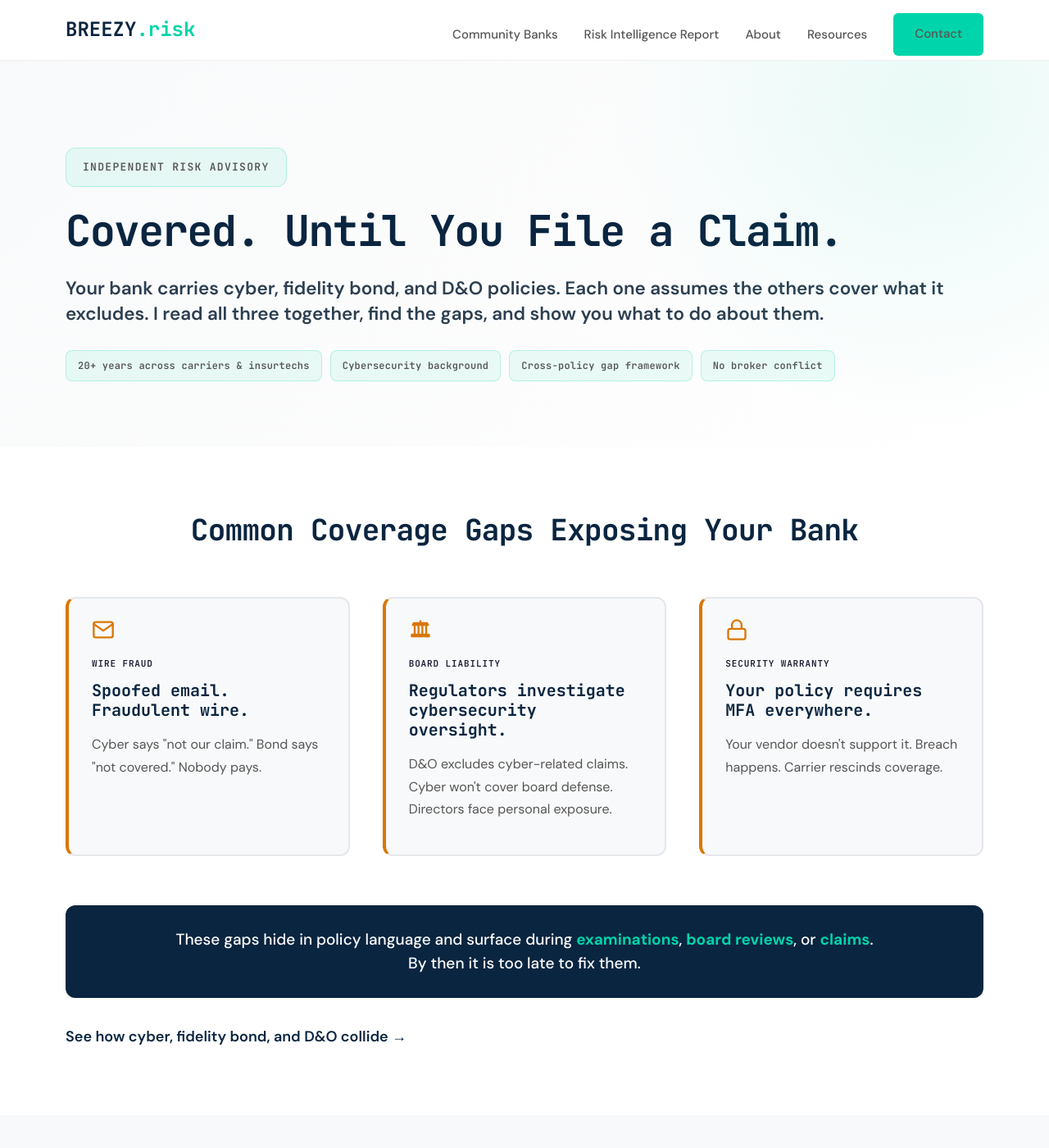
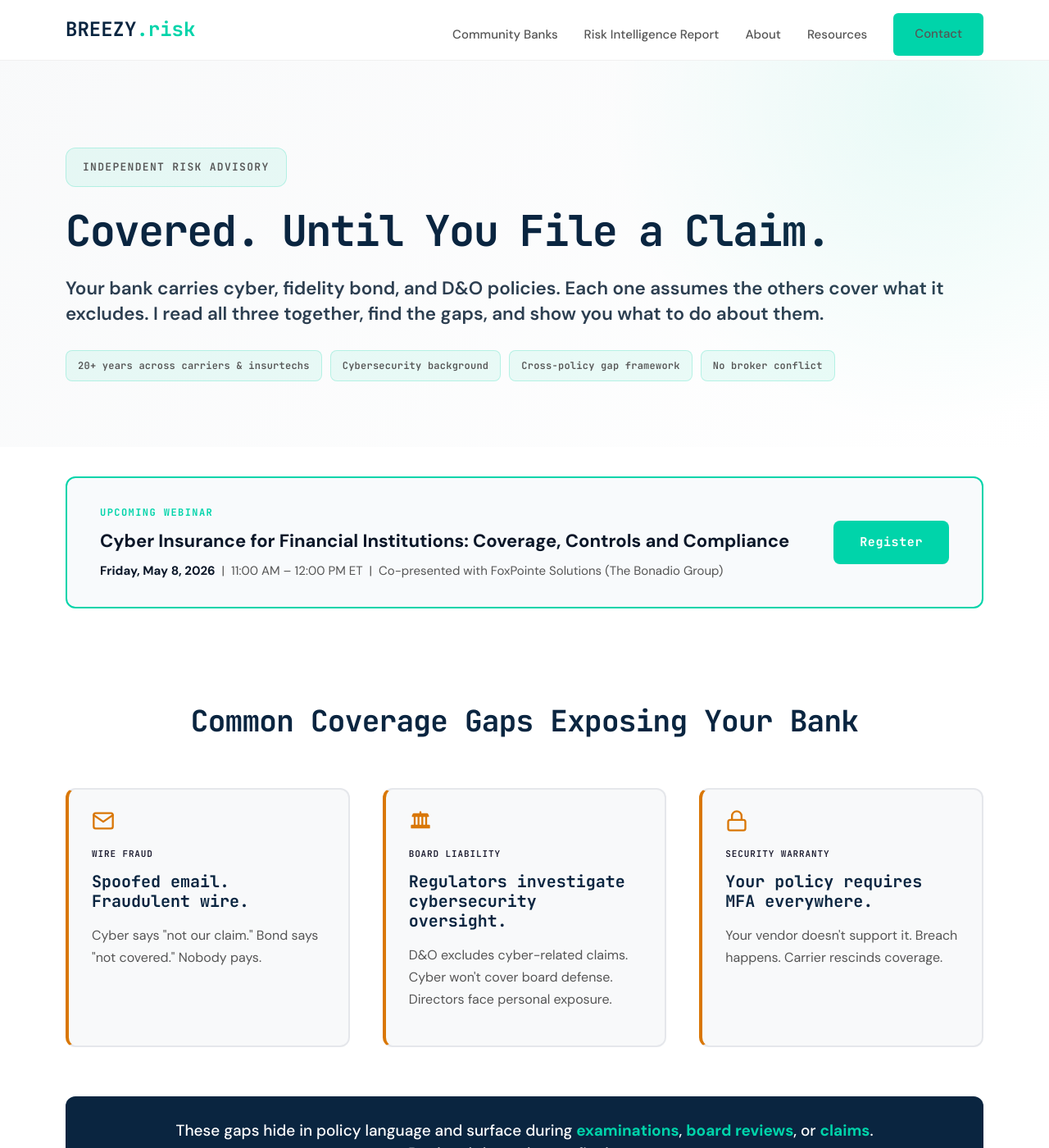
Before and after one commit to joeproe1/breezyins.com, a Jekyll site: the page built from index.html, in a window 1280 px wide and 1400 px high. Shown: the whole window at 82% size. Built offline with Jekyll 4.4.1, drawn with Linux system fonts in a browser that asks for light colours.

Commit message:
Add webinar banner to homepage + fix h1 letter-spacing
Webinar banner: May 8 FoxPointe/Bonadio event, teal border card,
links to Bonadio registration page. Marked for removal after May 8.
h1: replaced negative letter-spacing with word-spacing to fix
crooked 'm' rendering in JetBrains Mono at large sizes.

Co-Authored-By: Claude Opus 4.6 <noreply@anthropic.com>

```diff
--- a/_sass/_base.scss
+++ b/_sass/_base.scss
@@ -75,7 +75,7 @@ h1, h2, h3, h4, h5, h6 {
     line-height: 1.2;
 }
 
-h1 { font-size: 48px; margin-bottom: 24px; letter-spacing: -0.03em; }
+h1 { font-size: 48px; margin-bottom: 24px; letter-spacing: 0; word-spacing: -0.06em; }
 h2 { font-size: 36px; margin-bottom: 20px; letter-spacing: -0.02em; }
 h3 { font-size: 24px; margin-bottom: 16px; }
 h4 { font-size: 20px; margin-bottom: 12px; }
--- a/index.html
+++ b/index.html
@@ -55,6 +55,105 @@ description: "I don't sell insurance. I audit it. Independent Risk Intelligence
     </div>
   </div>
 </section>
+
+<!-- WEBINAR BANNER - REMOVE AFTER MAY 8 2026 -->
+<section class="webinar-banner" id="webinar-banner">
+  <style>
+    .webinar-banner {
+      padding: 36px 0;
+      position: relative;
+    }
+    .webinar-banner .wb-inner {
+      max-width: 1120px;
+      margin: 0 auto;
+      padding: 32px 40px;
+      background: #f8fafc;
+      border: 2px solid #00D4AA;
+      border-radius: 12px;
+      display: flex;
+      align-items: center;
+      justify-content: space-between;
+      gap: 32px;
+    }
+    .webinar-banner .wb-content {
+      flex: 1;
+    }
+    .webinar-banner .wb-eyebrow {
+      font-family: 'JetBrains Mono', monospace;
+      font-size: 12px;
+      font-weight: 700;
+      letter-spacing: 0.12em;
+      text-transform: uppercase;
+      color: #00D4AA;
+      margin: 0 0 10px;
+    }
+    .webinar-banner .wb-title {
+      font-family: 'DM Sans', sans-serif;
+      font-size: 22px;
+      font-weight: 700;
+      color: #0a1628;
+      line-height: 1.35;
+      margin: 0 0 10px;
+    }
+    .webinar-banner .wb-details {
+      font-family: 'DM Sans', sans-serif;
+      font-size: 15px;
+      color: #555;
+      margin: 0;
+      line-height: 1.5;
+    }
+    .webinar-banner .wb-details strong {
+      color: #0a1628;
+    }
+    .webinar-banner .wb-cta {
+      flex-shrink: 0;
+    }
+    .webinar-banner .wb-cta a {
+      display: inline-block;
+      font-family: 'JetBrains Mono', monospace;
+      font-size: 15px;
+      font-weight: 700;
+      letter-spacing: 0.04em;
+      color: #ffffff;
+      background: #00D4AA;
+      padding: 14px 32px;
+      border-radius: 8px;
+      text-decoration: none;
+      transition: background 0.2s ease;
+    }
+    .webinar-banner .wb-cta a:hover {
+      background: #00b894;
+    }
+    @media (max-width: 768px) {
+      .webinar-banner {
+        padding: 24px 16px;
+      }
+      .webinar-banner .wb-inner {
+        flex-direction: column;
+        text-align: center;
+        gap: 20px;
+        padding: 28px 24px;
+      }
+      .webinar-banner .wb-title {
+        font-size: 19px;
+      }
+      .webinar-banner .wb-details {
+        font-size: 14px;
+      }
+    }
+  </style>
+  <div class="wb-inner">
+    <div class="wb-content">
+      <p class="wb-eyebrow">Upcoming Webinar</p>
+      <p class="wb-title">Cyber Insurance for Financial Institutions: Coverage, Controls and Compliance</p>
+      <p class="wb-details"><strong>Friday, May 8, 2026</strong> &nbsp;|&nbsp; 11:00 AM &ndash; 12:00 PM ET &nbsp;|&nbsp; Co-presented with FoxPointe Solutions (The Bonadio Group)</p>
+    </div>
+    <div class="wb-cta">
+      <a href="https://www.bonadio.com/event/cyber-insurance-financial-institutions/" target="_blank" rel="noopener">Register</a>
+    </div>
+  </div>
+</section>
+<!-- END WEBINAR BANNER - REMOVE AFTER MAY 8 2026 -->
 
 <!-- Three Situations Section -->
 <section class="problem-section" id="situations">
```
